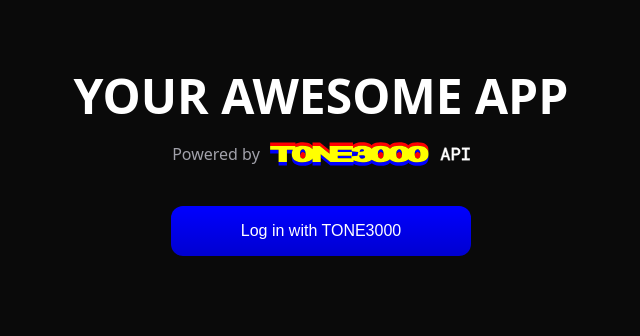
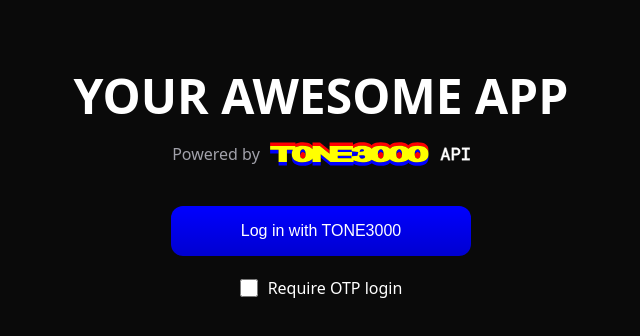
Before and after one commit to tone-3000/api, a React (Vite) app: page / in a window 1280 px wide. Shown: the top 336 px of the page, without its empty margins (319-959 px from the left). Built offline with nearby package versions, Linux system fonts and the light colour scheme; no server answers.

Commit message:
OTP example and redirect_url refactor

```diff
--- a/src/App.css
+++ b/src/App.css
@@ -129,3 +129,44 @@ h1.app-title {
   width: 100%;
   text-align: center;
 }
+
+.login-container {
+  display: flex;
+  flex-direction: column;
+  align-items: center;
+  justify-content: center;
+  width: 100%;
+  max-width: 400px;
+}
+
+.login-form {
+  display: flex;
+  flex-direction: column;
+  align-items: center;
+  gap: 20px;
+  width: 100%;
+}
+
+.checkbox-group {
+  display: flex;
+  align-items: center;
+  justify-content: center;
+  width: 100%;
+}
+
+.checkbox-label {
+  display: flex;
+  align-items: center;
+  gap: 10px;
+  cursor: pointer;
+  color: white;
+  font-size: 16px;
+  width: auto;
+}
+
+.checkbox {
+  width: 18px;
+  height: 18px;
+  cursor: pointer;
+  accent-color: blue;
+}
--- a/src/App.tsx
+++ b/src/App.tsx
@@ -156,7 +156,7 @@ export async function t3kFetch(url: string): Promise<Response> {
         localStorage.removeItem('tone3000_refresh_token')
         localStorage.removeItem('tone3000_expires_at')
         // Redirect to login
-        window.location.href = `${API_DOMAIN}/api/v1/auth?redirectUrl=${redirectUrl}`
+        window.location.href = `${API_DOMAIN}/api/v1/auth?redirect_url=${redirectUrl}`
         throw new Error('Token refresh failed')
       }
 
@@ -209,7 +209,7 @@ export async function t3kFetch(url: string): Promise<Response> {
         localStorage.removeItem('tone3000_refresh_token')
         localStorage.removeItem('tone3000_expires_at')
         // Redirect to login
-        window.location.href = `${API_DOMAIN}/api/v1/auth?redirectUrl=${redirectUrl}`
+        window.location.href = `${API_DOMAIN}/api/v1/auth?redirect_url=${redirectUrl}`
         throw new Error('Token refresh failed')
       }
 
@@ -243,6 +243,7 @@ function App() {
   const [toneId, setToneId] = useState<number | null>(null)
   const [modelUrl, setModelUrl] = useState<string | null>(null)
   const [error, setError] = useState<string | null>(null)
+  const [requireOtp, setRequireOtp] = useState(false)
 
   useEffect(() => {
     // Check for token in URL on component mount
@@ -283,7 +284,8 @@ function App() {
   }, [])
 
   const handleLogin = () => {
-    window.location.href = `${API_DOMAIN}/api/v1/auth?redirectUrl=${redirectUrl}`
+    const otpParam = requireOtp ? '&otp_only=true' : ''
+    window.location.href = `${API_DOMAIN}/api/v1/auth?redirect_url=${redirectUrl}${otpParam}`
   }
 
   const handleGetTonesCreated = async () => {
@@ -450,12 +452,27 @@ function App() {
           )}
         </>
       ) : (
+        <div className="login-container">
+          <div className="login-form">
             <button
               onClick={handleLogin}
               className="button"
             >
               Log in with TONE3000
             </button>
+            <div className="checkbox-group">
+              <label className="checkbox-label">
+                <input
+                  type="checkbox"
+                  checked={requireOtp}
+                  onChange={(e) => setRequireOtp(e.target.checked)}
+                  className="checkbox"
+                />
+                Require OTP login
+              </label>
+            </div>
+          </div>
+        </div>
       )}
       </div>
 
```
Also changed, not shown: 1 other file (tests, documents, lock files or other folders). Lines whose indentation alone changed are shown as unchanged.
